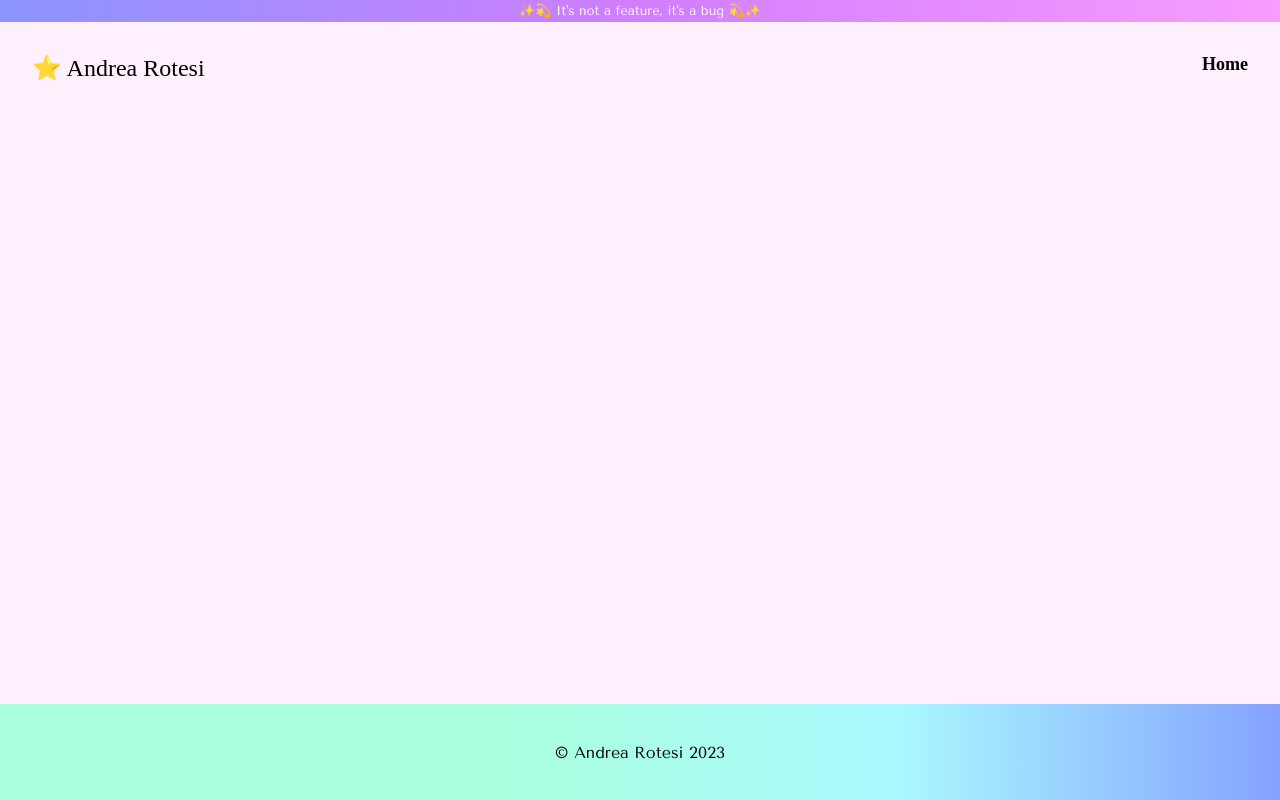
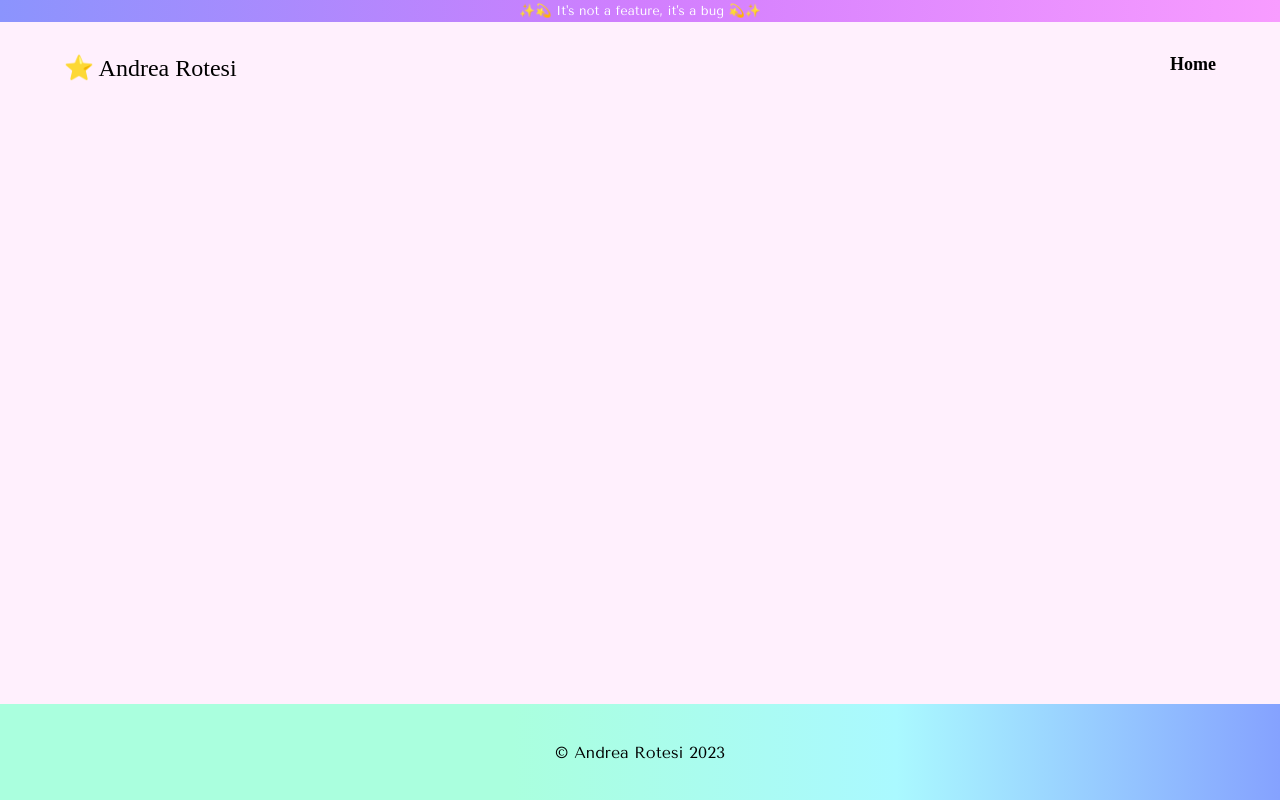
Before and after one commit to andrearotesi/ng-portfolio, an Angular app: page / in a window 1280 px wide. Built offline with nearby package versions, Linux system fonts and the light colour scheme; a web font is replaced by a local one.

Commit message:
Increased padding

```diff
--- a/src/app/components/header/header.component.scss
+++ b/src/app/components/header/header.component.scss
@@ -14,11 +14,11 @@
     display: flex;
     justify-content: space-between;
     vertical-align: middle;
-    padding: 2em 2em;
+    padding: 2em 4em;
 
     @media (width < 600px) {
         font-size: medium;
-        padding: 1em 1em;
+        padding: 1em 2em;
     }
 
     // Logo (left side)
```
